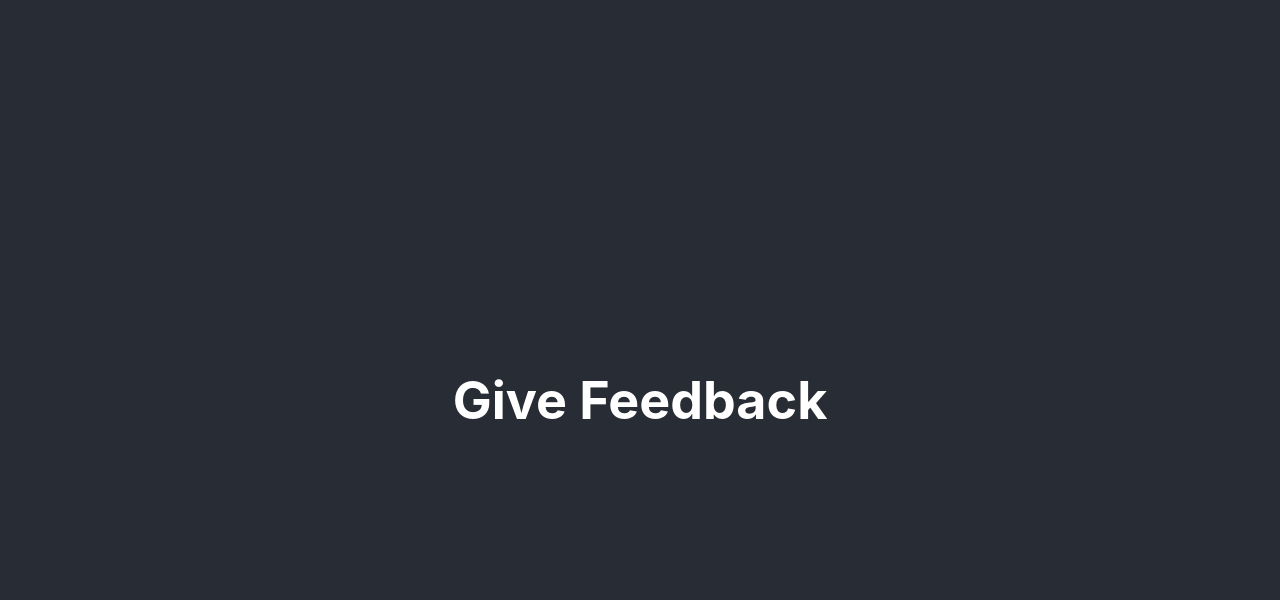
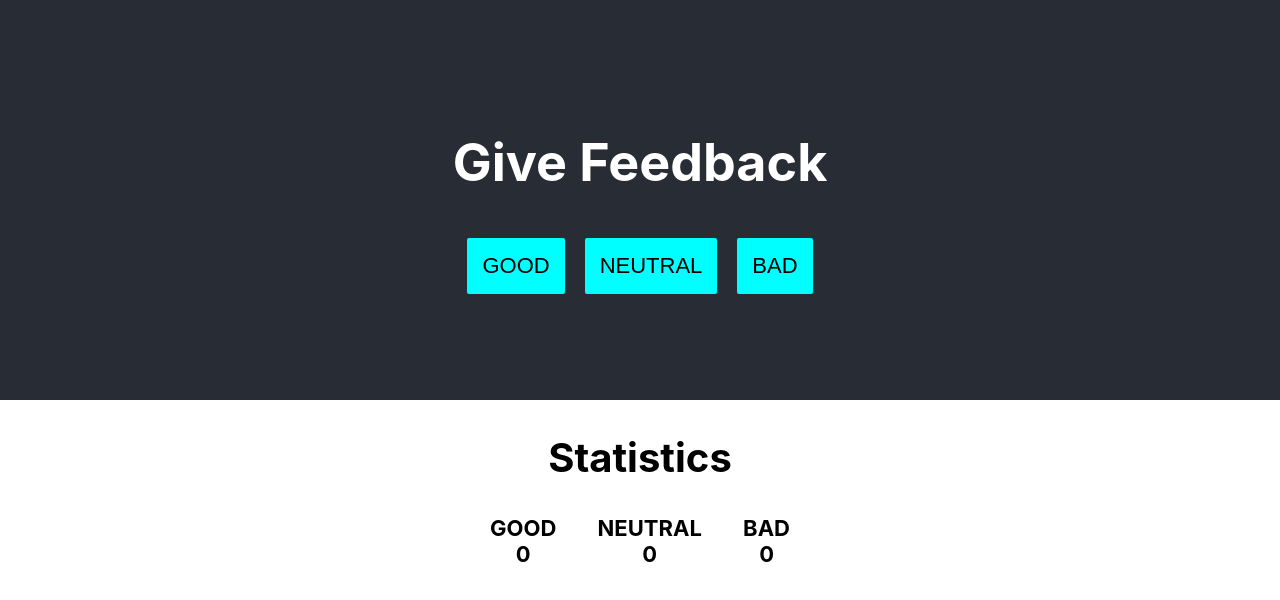
Before and after one commit to TBT50/FSopen, a React (Create React App) app: page / in a window 1280 px wide. Shown: the top 600 px of the page. Built offline with nearby package versions, Linux system fonts and the light colour scheme.

Commit message:
Add basic styles

```diff
--- a/src/App.css
+++ b/src/App.css
@@ -15,7 +15,7 @@
 
 .App-header {
   background-color: #282c34;
-  min-height: 100vh;
+  min-height: 50vh;
   display: flex;
   flex-direction: column;
   align-items: center;
@@ -24,15 +24,46 @@
   color: white;
 }
 
-.App-link {
-  color: #61dafb;
+ul {
+  list-style-type: none;
+  padding: 0;
+  margin: 0;
 }
 
-@keyframes App-logo-spin {
-  from {
-    transform: rotate(0deg);
-  }
-  to {
-    transform: rotate(360deg);
-  }
+.app-buttons {
+  display: flex;
 }
+
+.statistics-header {
+  font-size: 40px;
+}
+
+.statistics-list {
+  display: flex;
+  justify-content: space-between;
+  max-width: 300px;
+  margin: 0 auto;
+}
+
+.statistics-list li {
+  display: flex;
+  flex-direction: column;
+  font-size: 22px;
+  font-weight: 700;
+}
+
+button {
+  cursor: pointer;
+  padding: 15px;
+  border: 0;
+  background-color: aqua;
+  margin: 10px;
+  font-size: 22px;
+  border-radius: 2px;
+  transition: background-color 200ms ease-in-out;
+  text-transform: uppercase;
+}
+
+button:hover {
+  background-color: aquamarine;
+}
--- a/src/App.tsx
+++ b/src/App.tsx
@@ -5,7 +5,35 @@ function App() {
     <div className="App">
       <header className="App-header">
         <h1>Give Feedback</h1>
+        <ul className="app-buttons">
+          <li>
+            <button type="button">good</button>
+          </li>
+          <li>
+            <button type="button">neutral</button>
+          </li>
+          <li>
+            <button type="button">bad</button>
+          </li>
+        </ul>
       </header>
+      <main>
+        <h2 className="statistics-header">Statistics</h2>
+        <ul className="statistics-list">
+          <li>
+            <span>GOOD</span>
+            <span>0</span>
+          </li>
+          <li>
+            <span>NEUTRAL</span>
+            <span>0</span>
+          </li>
+          <li>
+            <span>BAD</span>
+            <span>0</span>
+          </li>
+        </ul>
+      </main>
     </div>
   );
 }
```
